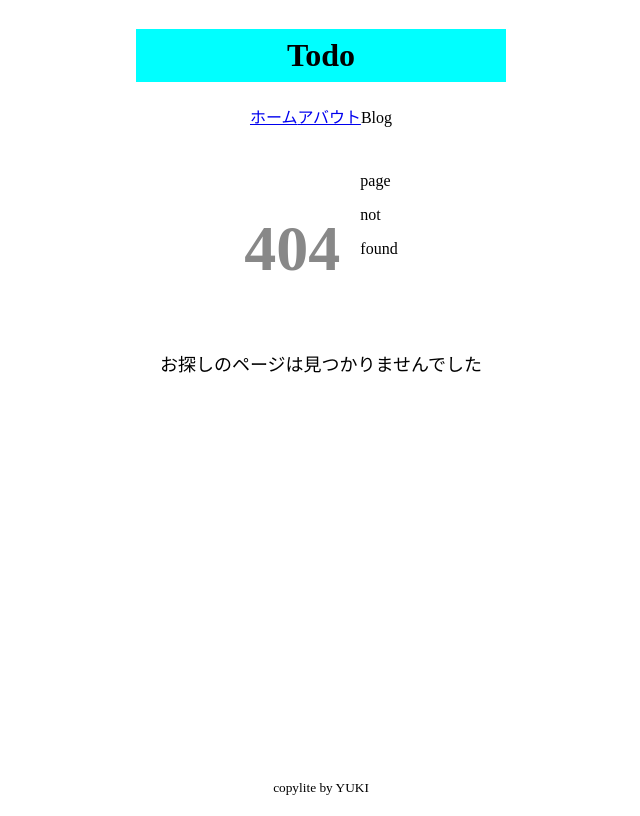
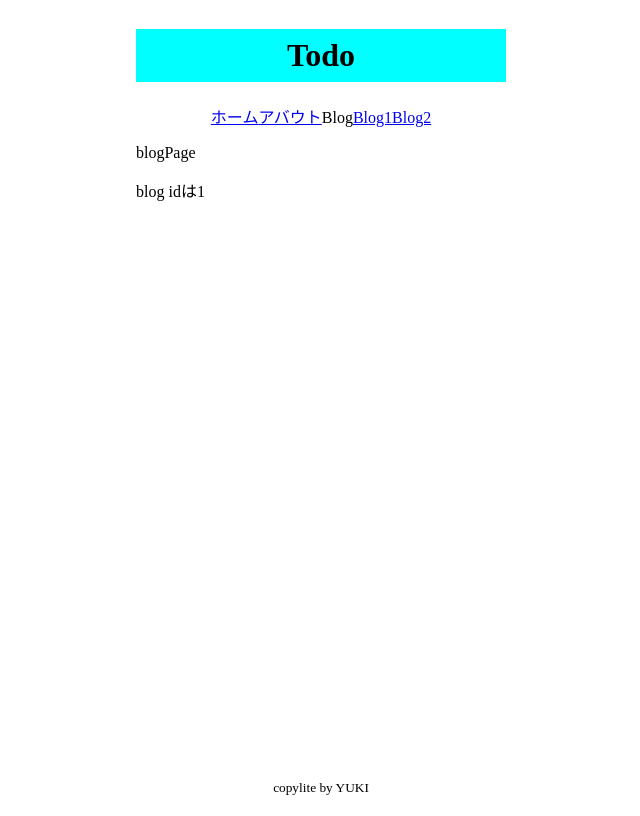
Before and after one commit to yuki178504/my-vite-todo, a Vue app: page /blog/1 in a window 1280 px wide. Before the commit this address had no page. Shown: the whole page, without its empty margins (319-959 px from the left). Built offline with nearby package versions, Linux system fonts and the light colour scheme.

Commit message:
[add]動的にパスが変化するように実装する練習を実行

```diff
--- a/src/App.vue
+++ b/src/App.vue
@@ -16,6 +16,8 @@ const goBlog = () => {
       <router-link to="/">ホーム</router-link>
       <router-link to="about">アバウト</router-link>
       <span @click="goBlog">Blog</span>
+      <router-link to="/blog/1">Blog1</router-link>
+      <router-link to="/blog/2">Blog2</router-link>
     </nav>
     <main class="main"><router-view /></main>
     <TheFooter />
--- a/src/pages/Blog.vue
+++ b/src/pages/Blog.vue
@@ -1,7 +1,17 @@
 <script setup>
-console.log('blog');
+import { useRoute } from 'vue-router';
+import { ref, watch } from 'vue';
+const route = useRoute();
+const id = ref(route.params.id);
+console.log('watch外:', id);
+
+watch(route, () => {
+  id.value = route.params.id;
+  console.log('watch内:', id.value);
+});
 </script>
 
 <template>
   <p>blogPage</p>
+  <p>blog idは{{ id }}</p>
 </template>
--- a/src/router/index.js
+++ b/src/router/index.js
@@ -25,6 +25,11 @@ const routes = [
     name: 'Blog',
     component: Blog,
   },
+  {
+    path: '/blog/:id',
+    name: 'BlogId',
+    component: () => import('/src/pages/Blog.vue'),
+  },
 ];
 
 const router = createRouter({
```
